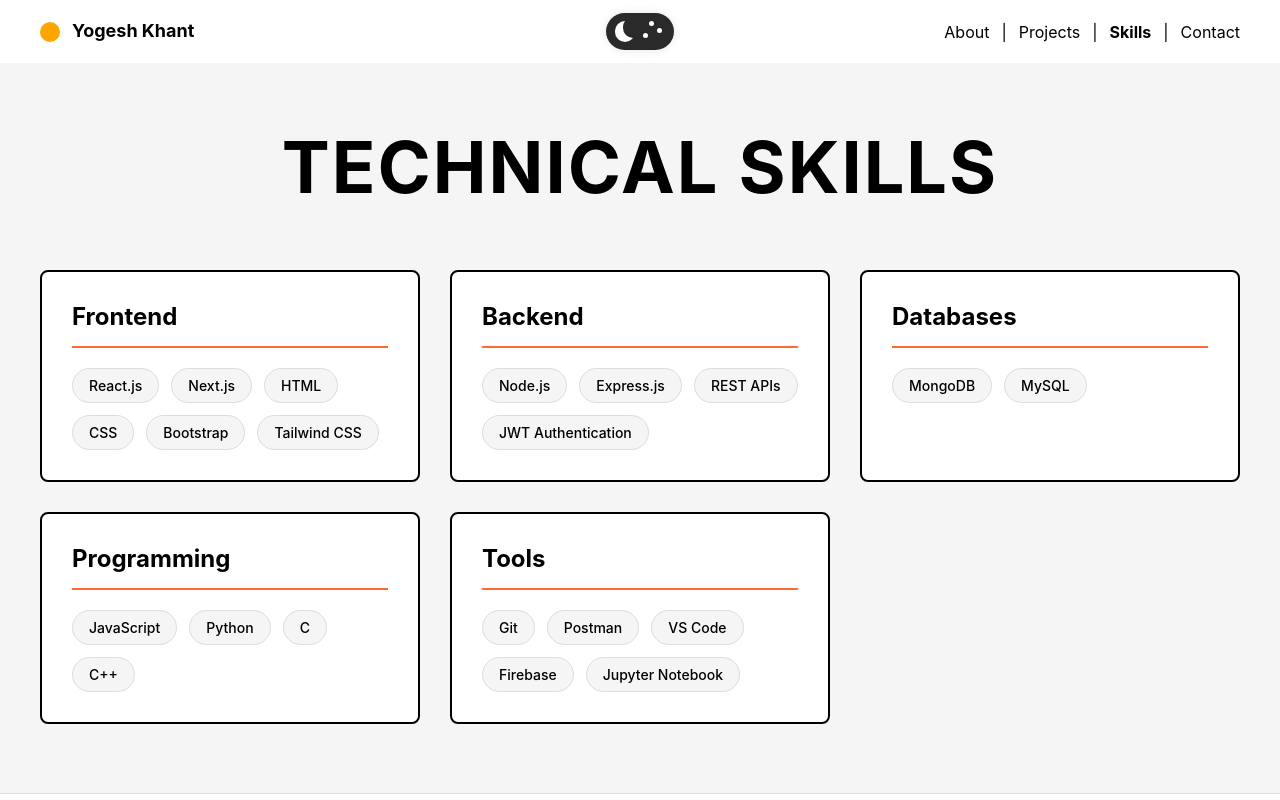
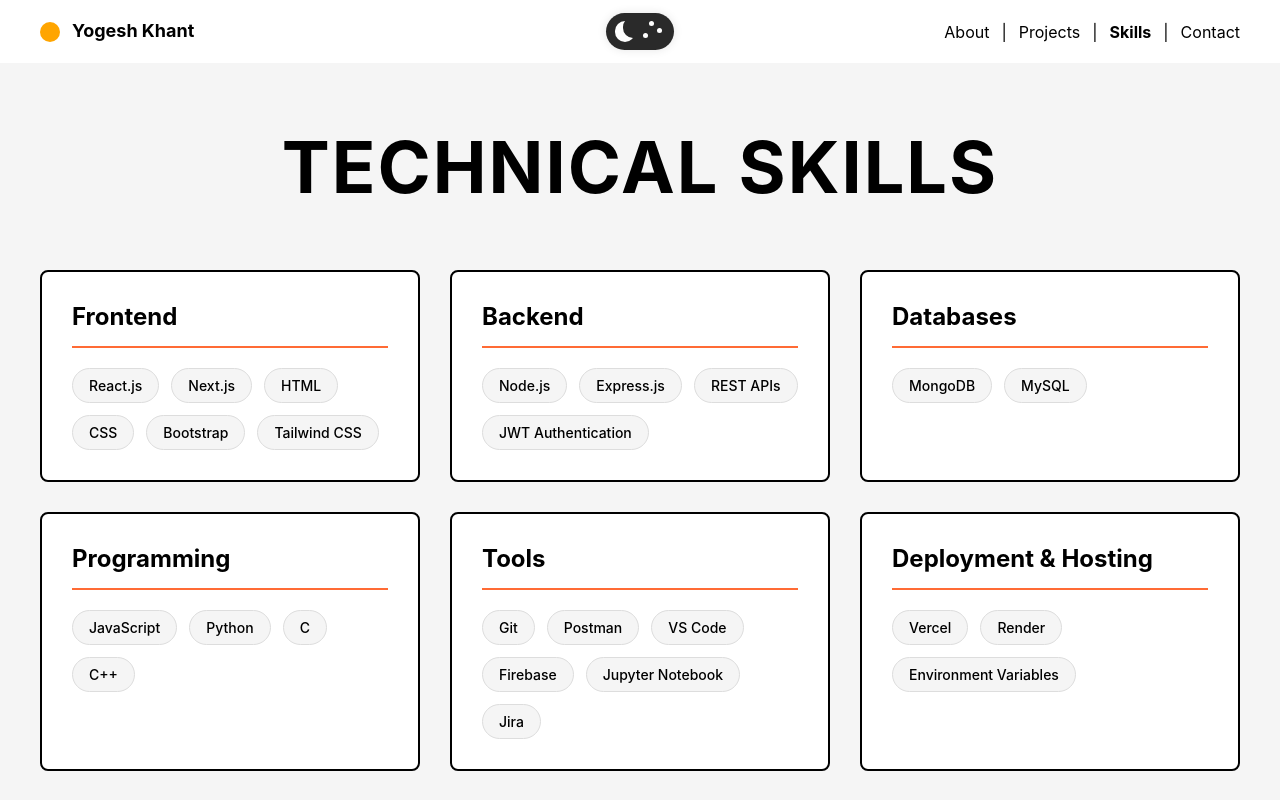
Before and after one commit to yogeshkhant77/portfolio-yogesh, a React (Vite) app in the folder frontend/: page /skills in a window 1280 px wide. Shown: the top 800 px of the page. Built offline with nearby package versions, Linux system fonts and the light colour scheme.

Commit message:
update skills section

```diff
--- a/frontend/src/components/Skills.jsx
+++ b/frontend/src/components/Skills.jsx
@@ -62,7 +62,18 @@ function Skills() {
     },
     {
       title: "Tools",
-      skills: ["Git", "Postman", "VS Code", "Firebase", "Jupyter Notebook"],
+      skills: [
+        "Git",
+        "Postman",
+        "VS Code",
+        "Firebase",
+        "Jupyter Notebook",
+        "Jira",
+      ],
+    },
+    {
+      title: "Deployment & Hosting",
+      skills: ["Vercel", "Render", "Environment Variables"],
     },
   ];
 
```
